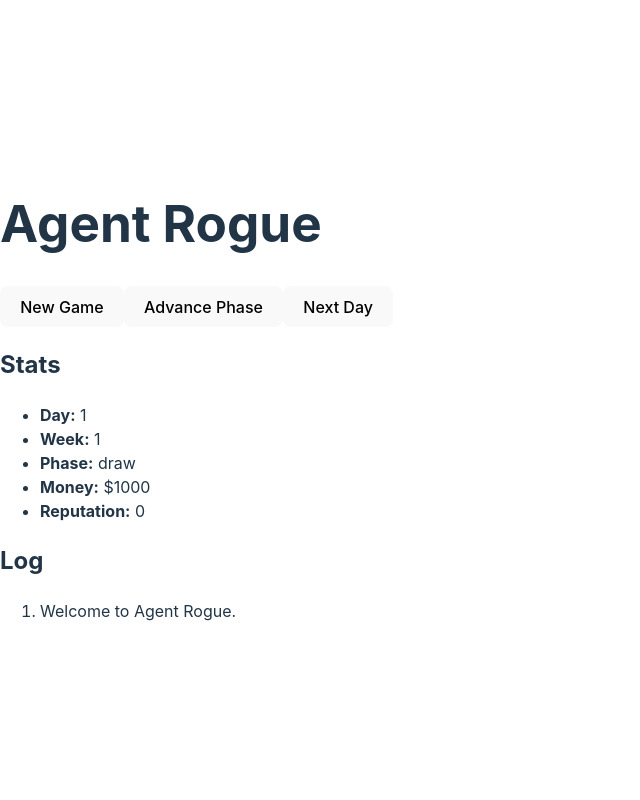
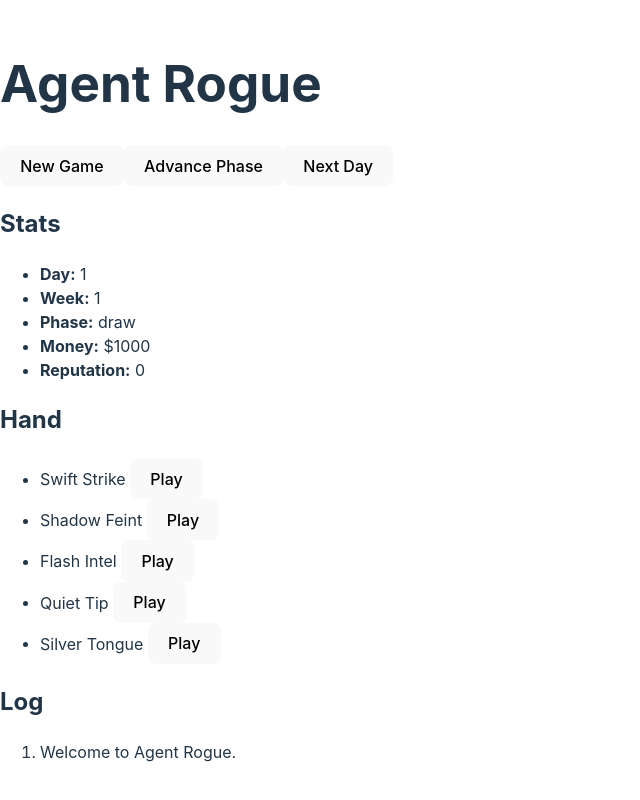
Before and after one commit to rphchrw/agent-rogue, a React (Vite) app: page / in a window 1280 px wide. Shown: the whole page, without its empty margins (0-640 px from the left). Built offline with nearby package versions, Linux system fonts and the light colour scheme.

Commit message:
Add card registry, effects handler, and hand interactions

```diff
--- a/src/game/cards.ts
+++ b/src/game/cards.ts
@@ -1,104 +1,87 @@
 import { Card } from './models';
 
 type CardEffect = { id: string; description: string };
-
 type CardKind = 'tactic' | 'event' | 'negotiation' | 'tool';
 
-interface CardWithEffects extends Card {
+export type RegisteredCard = Card & {
+  name: string;
   kind: CardKind;
   effects: CardEffect[];
-}
+};
 
-const registry = new Map<string, CardWithEffects>();
+const registry = new Map<string, RegisteredCard>();
+
+const cloneEffect = (effect: CardEffect): CardEffect => ({ ...effect });
+const cloneCard = (card: RegisteredCard): RegisteredCard => ({
+  ...card,
+  effects: card.effects.map(cloneEffect),
+});
 
 export const CardRegistry = {
-  register(card: CardWithEffects): void {
-    registry.set(card.id, { ...card });
+  register(card: RegisteredCard): void {
+    registry.set(card.id, cloneCard(card));
   },
-  get(id: string): CardWithEffects | undefined {
+  get(id: string): RegisteredCard | undefined {
     const card = registry.get(id);
-    return card ? { ...card, effects: card.effects.map((effect) => ({ ...effect })) } : undefined;
+    return card ? cloneCard(card) : undefined;
   },
-  all(): CardWithEffects[] {
-    return Array.from(registry.values()).map((card) => ({
-      ...card,
-      effects: card.effects.map((effect) => ({ ...effect })),
-    }));
+  all(): RegisteredCard[] {
+    return Array.from(registry.values()).map(cloneCard);
   },
 };
 
-const createCard = (card: CardWithEffects): CardWithEffects => {
+const createCard = (card: RegisteredCard): RegisteredCard => {
   CardRegistry.register(card);
-  return card;
+  return cloneCard(card);
 };
 
-export const starterDeck = (): CardWithEffects[] => [
+export const starterDeck = (): RegisteredCard[] => [
   createCard({
     id: 'tactic-001',
-    name: 'Momentum Push',
+    name: 'Swift Strike',
     kind: 'tactic',
-    effects: [
-      {
-        id: 'tactic-001-effect-1',
-        description: 'Gain a burst of momentum (placeholder).',
-      },
-    ],
+    effects: [{ id: 'noop', description: 'Placeholder effect' }],
+  }),
+  createCard({
+    id: 'tactic-002',
+    name: 'Shadow Feint',
+    kind: 'tactic',
+    effects: [{ id: 'noop', description: 'Placeholder effect' }],
   }),
   createCard({
     id: 'event-001',
-    name: 'Unexpected Opportunity',
+    name: 'Flash Intel',
     kind: 'event',
-    effects: [
-      {
-        id: 'event-001-effect-1',
-        description: 'An opportunity appears out of nowhere (placeholder).',
-      },
-    ],
+    effects: [{ id: 'noop', description: 'Placeholder effect' }],
+  }),
+  createCard({
+    id: 'event-002',
+    name: 'Quiet Tip',
+    kind: 'event',
+    effects: [{ id: 'noop', description: 'Placeholder effect' }],
   }),
   createCard({
     id: 'negotiation-001',
-    name: 'Smooth Talk',
+    name: 'Silver Tongue',
     kind: 'negotiation',
-    effects: [
-      {
-        id: 'negotiation-001-effect-1',
-        description: 'Charm the client with practiced lines (placeholder).',
-      },
-    ],
+    effects: [{ id: 'noop', description: 'Placeholder effect' }],
+  }),
+  createCard({
+    id: 'negotiation-002',
+    name: 'Hard Bargain',
+    kind: 'negotiation',
+    effects: [{ id: 'noop', description: 'Placeholder effect' }],
   }),
   createCard({
     id: 'tool-001',
-    name: 'Gadget Kit',
+    name: 'Lockpick Set',
     kind: 'tool',
-    effects: [
-      {
-        id: 'tool-001-effect-1',
-        description: 'Deploy a useful gadget from the kit (placeholder).',
-      },
-    ],
+    effects: [{ id: 'noop', description: 'Placeholder effect' }],
   }),
   createCard({
-    id: 'tactic-002',
-    name: 'Calculated Risk',
-    kind: 'tactic',
-    effects: [
-      {
-        id: 'tactic-002-effect-1',
-        description: 'Take a calculated risk to push forward (placeholder).',
-      },
-    ],
-  }),
-  createCard({
-    id: 'event-002',
-    name: 'Inside Tip',
-    kind: 'event',
-    effects: [
-      {
-        id: 'event-002-effect-1',
-        description: 'Receive an insider tip from a contact (placeholder).',
-      },
-    ],
+    id: 'tool-002',
+    name: 'Signal Scrambler',
+    kind: 'tool',
+    effects: [{ id: 'noop', description: 'Placeholder effect' }],
   }),
 ];
-
-export type { CardWithEffects, CardEffect, CardKind };
--- a/src/game/effects.ts
+++ b/src/game/effects.ts
@@ -1,39 +1,32 @@
+import { CardRegistry, RegisteredCard } from './cards';
 import { appendLog } from './engine';
-import { Card, GameState } from './models';
-import { CardRegistry } from './cards';
+import { GameState } from './models';
 
-type CardWithEffects = Card & {
-  effects?: { id: string; description: string }[];
+type CardEffect = RegisteredCard['effects'][number];
+
+const findEffect = (card: RegisteredCard, effectId: string): CardEffect | undefined =>
+  card.effects.find((effect) => effect.id === effectId);
+
+const buildSummary = (card: RegisteredCard, effect: CardEffect | undefined): string => {
+  const description = effect?.description ?? 'Unknown effect';
+  return `Played ${card.name} — ${description} (no-op)`;
 };
 
-const findEffect = (
-  card: CardWithEffects | undefined,
-  effectId: string,
-): { id: string; description: string } | undefined =>
-  card?.effects?.find((effect) => effect.id === effectId);
-
-const getEffectSummary = (
-  card: CardWithEffects | undefined,
-  effectId: string,
-): { cardLabel: string; effectDescription: string } => {
-  const cardLabel = card?.name ?? card?.id ?? effectId;
-  const effect = findEffect(card, effectId);
-  const effectDescription = effect?.description ?? 'No effect description available.';
-
-  return { cardLabel, effectDescription };
-};
-
-export const applyEffect = (
+export function applyEffect(
   state: GameState,
   cardId: string,
   effectId: string,
-): { state: GameState; summary: string } => {
-  const card = CardRegistry.get(cardId) as CardWithEffects | undefined;
-  const { cardLabel, effectDescription } = getEffectSummary(card, effectId);
-  const summary = `Played ${cardLabel} — ${effectDescription} (no-op).`;
+): { state: GameState; summary: string } {
+  const card = CardRegistry.get(cardId);
 
-  return {
-    state: appendLog(state, summary),
-    summary,
-  };
-};
+  if (!card) {
+    const summary = `Played unknown card ${cardId} — Placeholder effect (no-op)`;
+    return { state: appendLog(state, summary), summary };
+  }
+
+  const effect = findEffect(card, effectId);
+  const summary = buildSummary(card, effect);
+  const nextState = appendLog(state, summary);
+
+  return { state: nextState, summary };
+}
--- a/src/ui/GameScreen.tsx
+++ b/src/ui/GameScreen.tsx
@@ -1,12 +1,42 @@
-import { useState } from 'react'
+import { useEffect, useState } from 'react'
 
-import { advancePhase, initGame, nextDay } from '../game/engine'
-import type { GameState } from '../game/models'
+import { starterDeck } from '../game/cards'
+import { advancePhase, discard, draw, initGame, nextDay } from '../game/engine'
+import { applyEffect } from '../game/effects'
+import type { Card, GameState } from '../game/models'
 
-const createInitialState = (): GameState => initGame(Date.now())
+const createInitialState = (): GameState => {
+  const base = initGame(Date.now())
+  const deck = starterDeck()
+
+  return {
+    ...base,
+    deck,
+    hand: [] as Card[],
+    discard: [] as Card[],
+  }
+}
+
+const getPrimaryEffectId = (card: Card): string => {
+  const candidate = card as Card & { effects?: { id?: string }[] }
+  const [firstEffect] = Array.isArray(candidate.effects) ? candidate.effects : []
+  return firstEffect?.id ?? 'noop'
+}
 
 const GameScreen = () => {
-  const [state, setState] = useState<GameState>(() => createInitialState())
+  const [state, setState] = useState<GameState>(createInitialState)
+
+  useEffect(() => {
+    if (state.phase === 'draw' && state.hand.length < 5) {
+      setState((current) => {
+        if (current.phase !== 'draw' || current.hand.length >= 5) {
+          return current
+        }
+
+        return draw(current, 5)
+      })
+    }
+  }, [state.phase, state.hand.length])
 
   const handleAdvancePhase = () => {
     setState((current) => advancePhase(current))
@@ -18,6 +48,21 @@ const GameScreen = () => {
 
   const handleNewGame = () => {
     setState(createInitialState())
+  }
+
+  const handlePlayCard = (cardId: string) => {
+    setState((current) => {
+      const card = current.hand.find((item) => item.id === cardId)
+
+      if (!card) {
+        return current
+      }
+
+      const effectId = getPrimaryEffectId(card)
+      const { state: afterEffect } = applyEffect(current, cardId, effectId)
+
+      return discard(afterEffect, cardId)
+    })
   }
 
   return (
@@ -58,6 +103,24 @@ const GameScreen = () => {
         </ul>
       </section>
 
+      <section className="game-screen__hand">
+        <h2>Hand</h2>
+        {state.hand.length === 0 ? (
+          <p>Hand is empty.</p>
+        ) : (
+          <ul>
+            {state.hand.map((card) => (
+              <li key={card.id}>
+                <span>{card.name ?? card.id}</span>{' '}
+                <button type="button" onClick={() => handlePlayCard(card.id)}>
+                  Play
+                </button>
+              </li>
+            ))}
+          </ul>
+        )}
+      </section>
+
       <section className="game-screen__log">
         <h2>Log</h2>
         {state.log.length === 0 ? (
```
